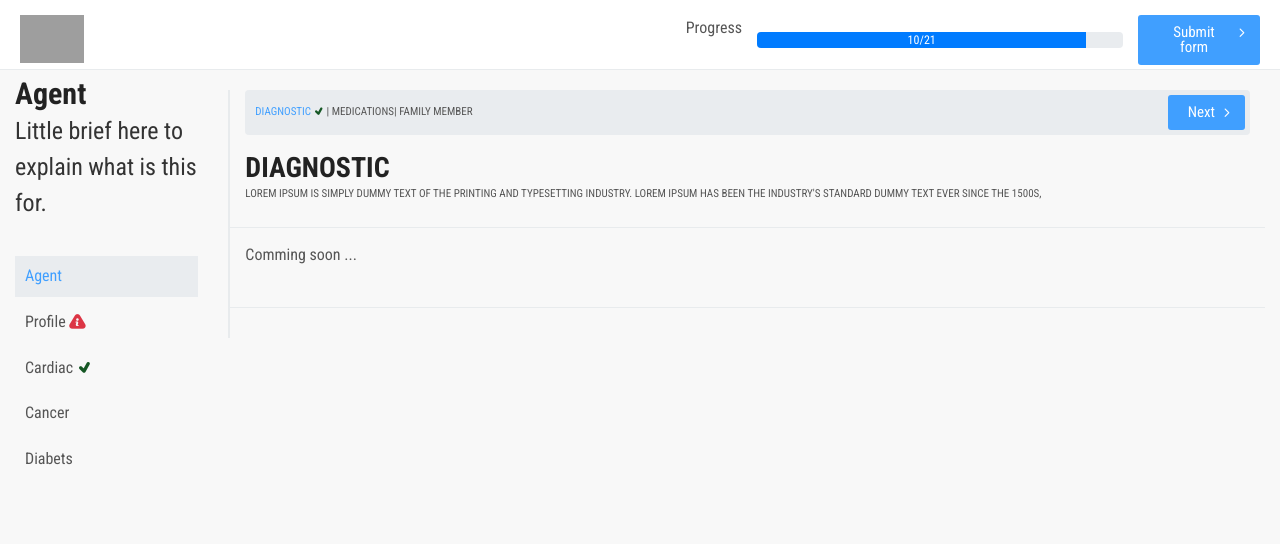
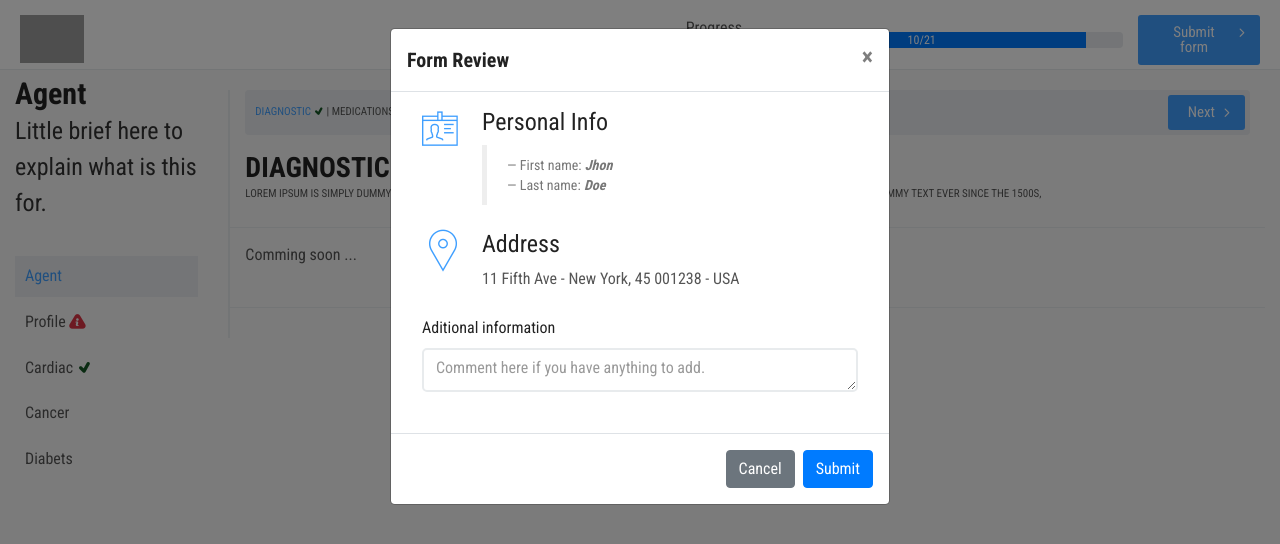
Before and after one commit to durandneto/wizard-forms, a React (Create React App) app: page / in a window 1280 px wide. Both pictures are taken after a click on the button "Submit form". Shown: the top 544 px of the page. Built offline with nearby package versions, Linux system fonts and the light colour scheme; grey boxes are pictures that could not be loaded.

Commit message:
adding review modal

```diff
--- a/src/App.tsx
+++ b/src/App.tsx
@@ -65,7 +65,7 @@ function App() {
       <div id="header_in">
         <div id="logo_in"><img src={"https://oberholtzermedia.com/wp-content/uploads/2020/12/oberholtzerMediaLogo.png"} height="48" data-retina="true" alt="Quote" /></div>
       </div>
-      <ProgressHeader />
+      <ProgressHeader tabs={tabs} />
 
       {/* <TabHeader tabs={tabs} activeTab={activeTab} onClickTab={(clickedTab: TabItemInterface) => setActiveTab(clickedTab)}/> */}
 
--- a/src/components/Profile/index.tsx
+++ b/src/components/Profile/index.tsx
@@ -1,5 +1,5 @@
 import { Fragment, useState } from "react"
-import { Container, Row, Col, Breadcrumb, BreadcrumbItem } from 'reactstrap';
+import { Container, Row, Col } from 'reactstrap';
 
 import { TabItemInterface } from '../TabHeader'
 import PersonalInfo from "./personal-info.component"
--- a/src/components/ProgressHeader.tsx
+++ b/src/components/ProgressHeader.tsx
@@ -1,6 +1,14 @@
+import  {useState } from "react"
 import { Progress } from "reactstrap"
+import Review from "./Review"
 
-const ProgressHeader = () => (
+const ProgressHeader = ( props:any ) => {
+
+    const [isOpen, setModal] = useState(false);
+
+    const toggle = () => setModal(!isOpen);
+
+    return (
     <div className="progress_container_top">
         <div className="progress_container_top_left">
             <p>Progress</p>
@@ -9,10 +17,11 @@ const ProgressHeader = () => (
             <Progress value={90}>10/21</Progress>
         </div>
         <div className="progress_container_top_right">
-        <button type="button" className="forward">Submit form</button>
+            <button onClick={toggle} type="button" className="forward">Submit form</button>
         </div>
+        <Review tabs={props.tabs} isOpen={isOpen} toggle={toggle}/>
     </div>
 )
-
+}
 
 export default ProgressHeader
--- /dev/null
+++ b/src/components/Review/index.tsx
@@ -0,0 +1,51 @@
+/* eslint react/no-multi-comp: 0, react/prop-types: 0 */
+import { Container, Row, Col } from 'reactstrap';
+import { Button, Modal, ModalHeader, ModalBody, ModalFooter, Input, FormGroup, Label } from 'reactstrap';
+
+const ModalExample = (props: any) => {
+    return (
+        <Modal isOpen={props.isOpen} toggle={props.toggle}>
+            <ModalHeader toggle={props.toggle}>Form Review</ModalHeader>
+            <ModalBody>
+            <Container>
+                <Row>
+                    <Col xs="12">
+                        <div className="box_contact">
+                            <i className="pe-7s-id"></i>
+                            <h4>Personal Info</h4>
+                            <blockquote className="blockquote styled">
+							<small>First name: <cite title=""><b>Jhon</b></cite></small>
+							<small>Last name: <cite title=""><b>Doe</b></cite></small>
+						</blockquote>
+                        </div>
+                    </Col>
+                </Row>
+                <Row>
+                    <Col xs="12">
+
+                        <div className="box_contact">
+                            <i className="pe-7s-map-marker"></i>
+                            <h4>Address</h4>
+                            <p>11 Fifth Ave - New York, 45 001238 - USA</p>
+                        </div>
+                    </Col>
+                </Row>
+                <Row>
+                   <Col>
+                        <FormGroup>
+                            <Label for="birthDate">Aditional information</Label>
+                            <Input type="textarea" placeholder="Comment here if you have anything to add."  rows={5} />
+                        </FormGroup>
+                    </Col>
+                </Row>
+          </Container>
+            </ModalBody>
+            <ModalFooter>
+                <Button color="secondary" onClick={props.toggle}>Cancel</Button>
+                <Button color="primary" onClick={props.toggle}>Submit</Button>{' '}
+            </ModalFooter>
+        </Modal>
+    );
+}
+
+export default ModalExample;
```
Also changed, not shown: 1 other file (tests, documents, lock files or other folders).
